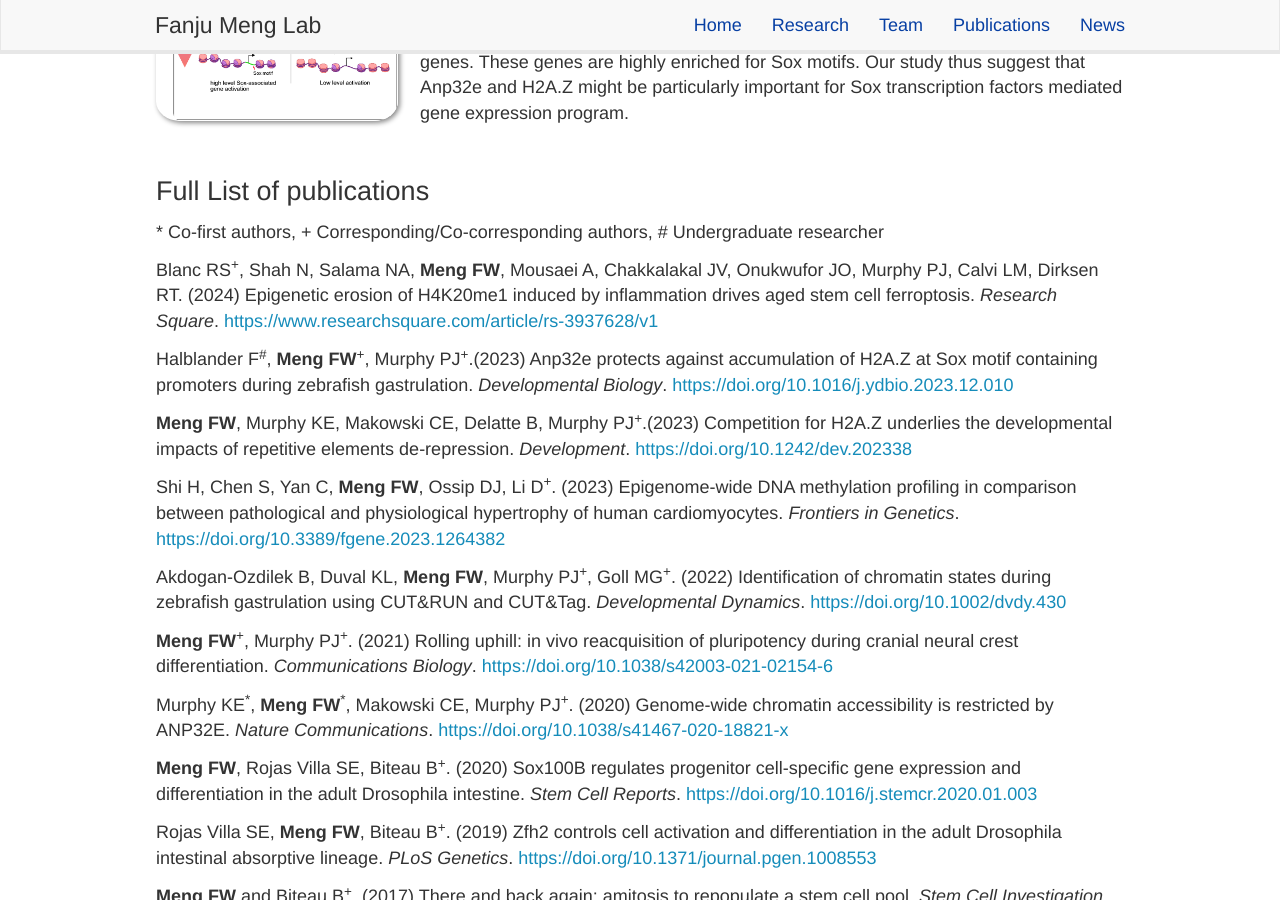
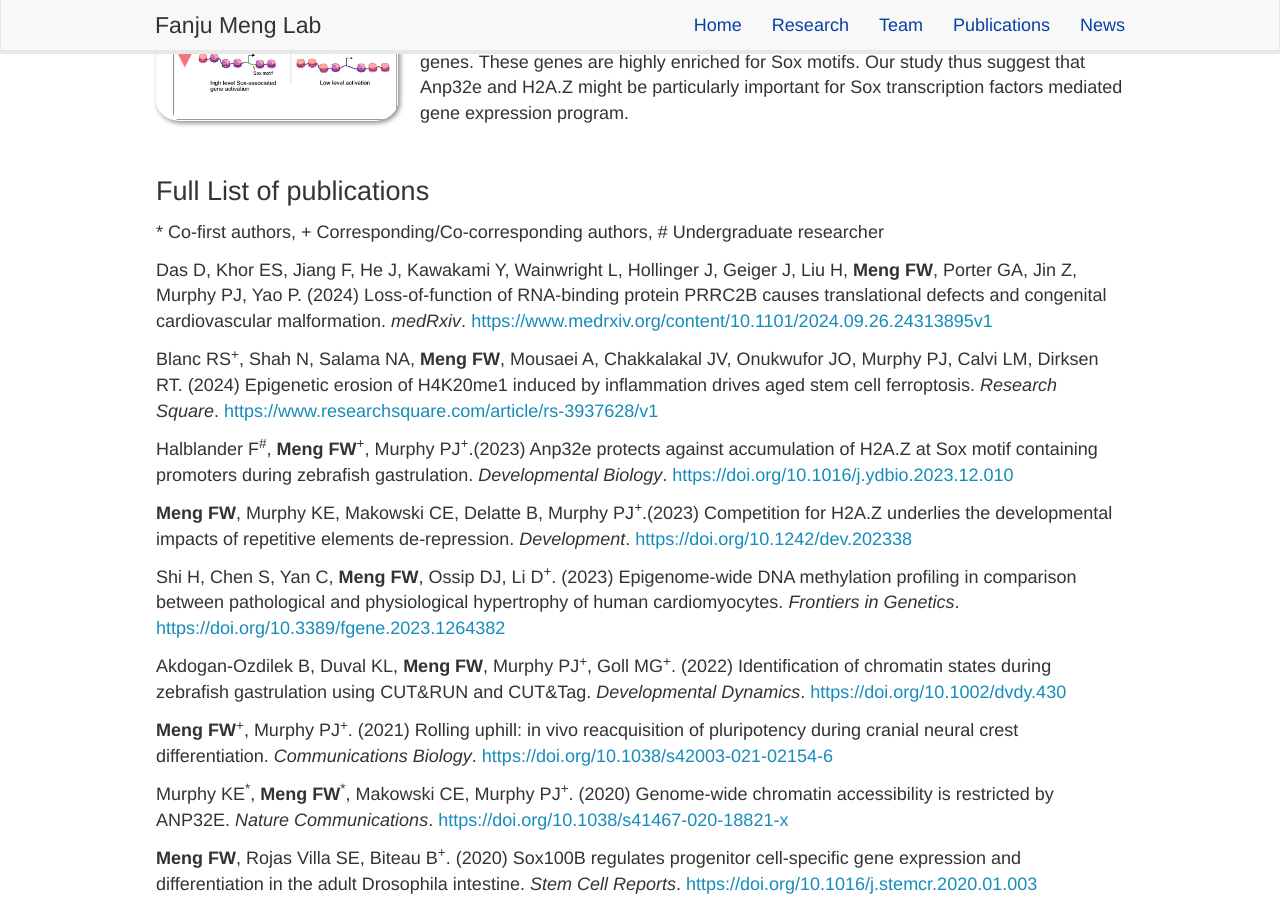
Before and after one commit to fanjumeng/fanjumeng.github.io, a Jekyll site: the page built from _pages/publications.md, in a window 1280 px wide and 900 px high, scrolled down 601 px. Built offline with Jekyll 4.4.1, drawn with Linux system fonts in a browser that asks for light colours; nearby versions of some CDN libraries.

Commit message:
“update”

```diff
--- a/_pages/publications.md
+++ b/_pages/publications.md
@@ -30,6 +30,9 @@ Spearheaded by former undergraduate student Fabian Halblander, we show that the
 ### Full List of publications
 
 \* Co-first authors, + Corresponding/Co-corresponding authors, # Undergraduate researcher <br>
+
+Das D, Khor ES, Jiang F, He J, Kawakami Y, Wainwright L, Hollinger J, Geiger J, Liu H,  **Meng FW**, Porter GA, Jin Z, Murphy PJ, Yao P. (2024) Loss-of-function of RNA-binding protein PRRC2B causes translational defects and congenital cardiovascular malformation. *medRxiv*.
+[https://www.medrxiv.org/content/10.1101/2024.09.26.24313895v1](https://www.medrxiv.org/content/10.1101/2024.09.26.24313895v1)<br>
 
 Blanc RS<sup>+</sup>, Shah N, Salama NA, **Meng FW**, Mousaei A, Chakkalakal JV, Onukwufor JO, Murphy PJ, Calvi LM, Dirksen RT. (2024) Epigenetic erosion of H4K20me1 induced by inflammation drives aged stem cell ferroptosis. *Research Square*.
 [https://www.researchsquare.com/article/rs-3937628/v1](https://www.researchsquare.com/article/rs-3937628/v1)<br>
```
Also changed, not shown: _pages/allnews.md (+3 -1 lines).
